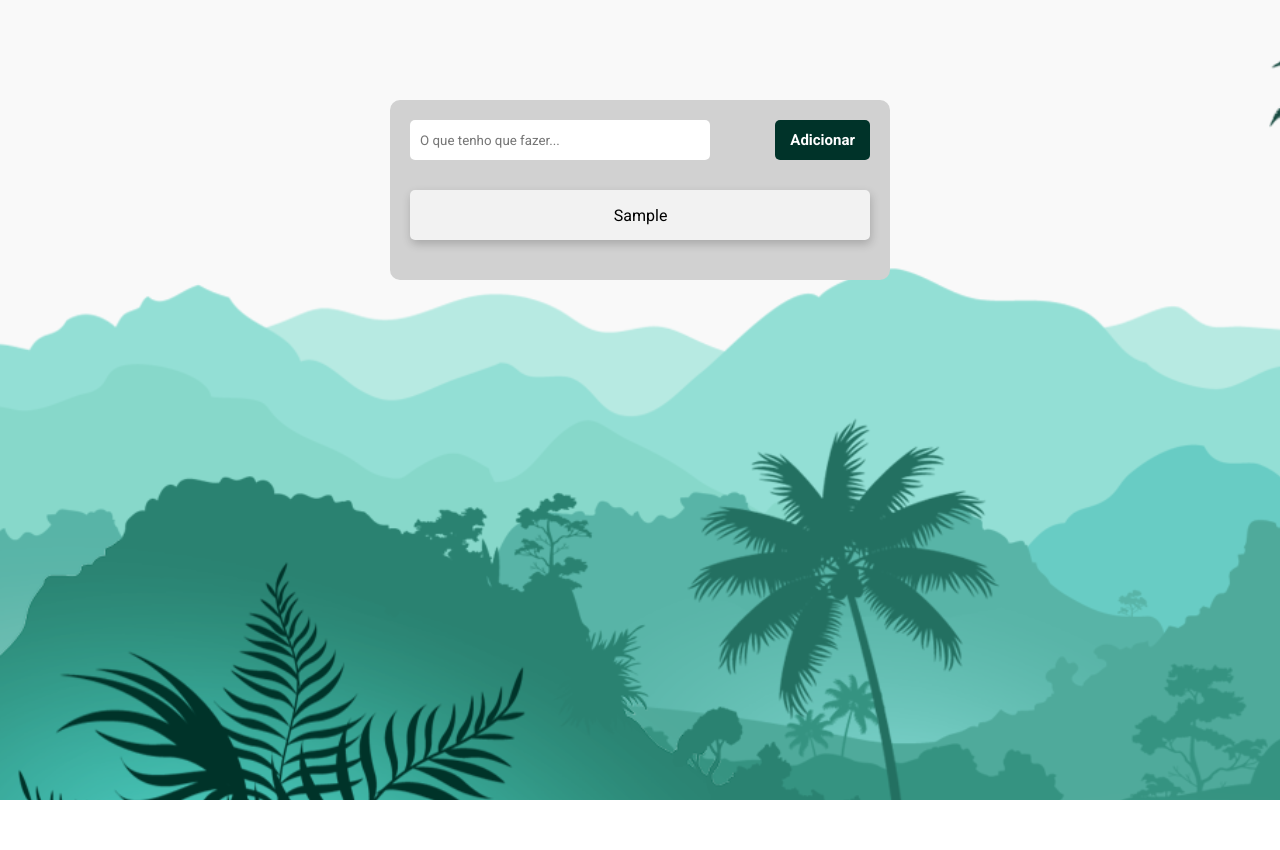
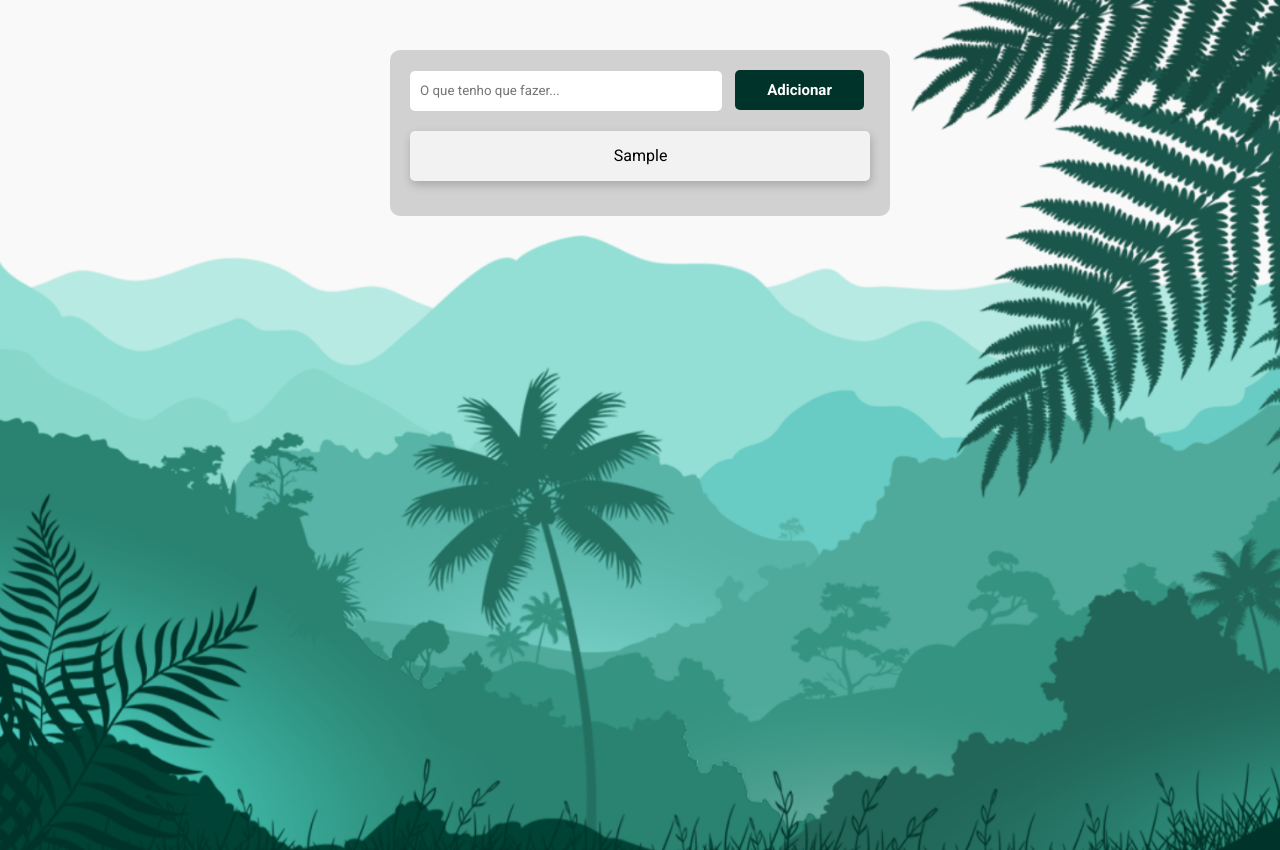
Before and after one commit to PedroJulioInacio/TODO-list, a plain HTML site: page index.html in a window 1280 px wide. Both pictures are taken after typing "Sample" into the empty fields and a click on the button "Adicionar". Before the commit the page ends 800 px from the top, so only its background shows below. Drawn offline with Linux system fonts and the light colour scheme.

Commit message:
Update styles.css

```diff
--- a/styles.css
+++ b/styles.css
@@ -8,23 +8,26 @@
 }
 
 body {
-    background: url("./img/background.png");
+  background: url("./img/background.png") no-repeat center center/cover;
+  min-height: 100vh;
 }
 
 .container {
   background-color: #d1d1d1;
-    width: 500px;
+  width: 90%;
+  max-width: 500px;
   border-radius: 10px;
   padding: 20px;
-    margin: 100px auto 0;
+  margin: 50px auto;
 }
 
 .input-task {
   border: none;
   border-radius: 5px;
-    width: 300px;
+  width: 100%;
   height: 40px;
   padding-left: 10px;
+  margin-bottom: 10px;
 }
 
 .button-add-task {
@@ -35,9 +38,10 @@ body {
   color: #fff;
   font-size: 15px;
   padding: 0 15px;
-    float: right;
   cursor: pointer;
   font-weight: 700;
+  width: 100%;
+  margin-bottom: 20px;
 }
 
 .button-add-task:hover {
@@ -52,20 +56,22 @@ body {
 .list-tasks {
   width: 100%;
   list-style: none;
-    margin-top: 30px;
+  margin-top: 20px;
 }
 
 .task {
   background-color: #f2f2f2;
   box-shadow: 1px 4px 10px rgba(0, 0, 0, 0.2);
-    height: 50px;
+  height: auto;
+  min-height: 50px;
   display: flex;
   align-items: center;
   justify-content: space-between;
-    padding: 0 15px;
+  padding: 10px;
   border-radius: 5px;
-    margin-bottom: 20px;
+  margin-bottom: 15px;
   cursor: pointer;
+  flex-wrap: wrap;
 }
 
 .check {
@@ -78,7 +84,7 @@ img {
   transition: opacity 0.5s ease-in-out;
 }
 
-.task:hover  img {
+.task:hover img {
   opacity: 1;
 }
 
@@ -86,3 +92,19 @@ img {
   background-color: #8fac55;
   text-decoration: line-through;
 }
+
+/* Responsividade */
+@media (min-width: 600px) {
+  .input-task {
+    width: calc(70% - 10px);
+    display: inline-block;
+    margin-bottom: 0;
+  }
+
+  .button-add-task {
+    width: 28%;
+    display: inline-block;
+    margin-left: 2%;
+    margin-bottom: 0;
+  }
+}
```
Lines whose indentation alone changed are shown as unchanged.
